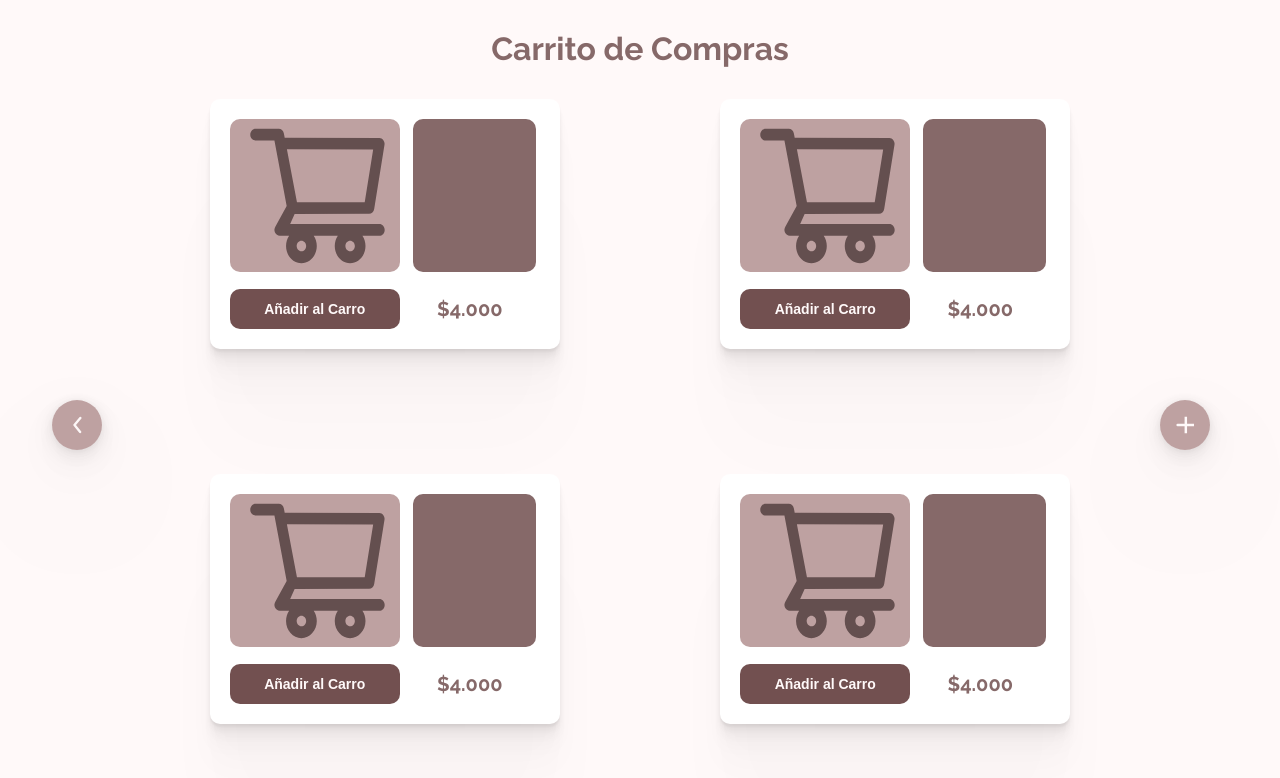
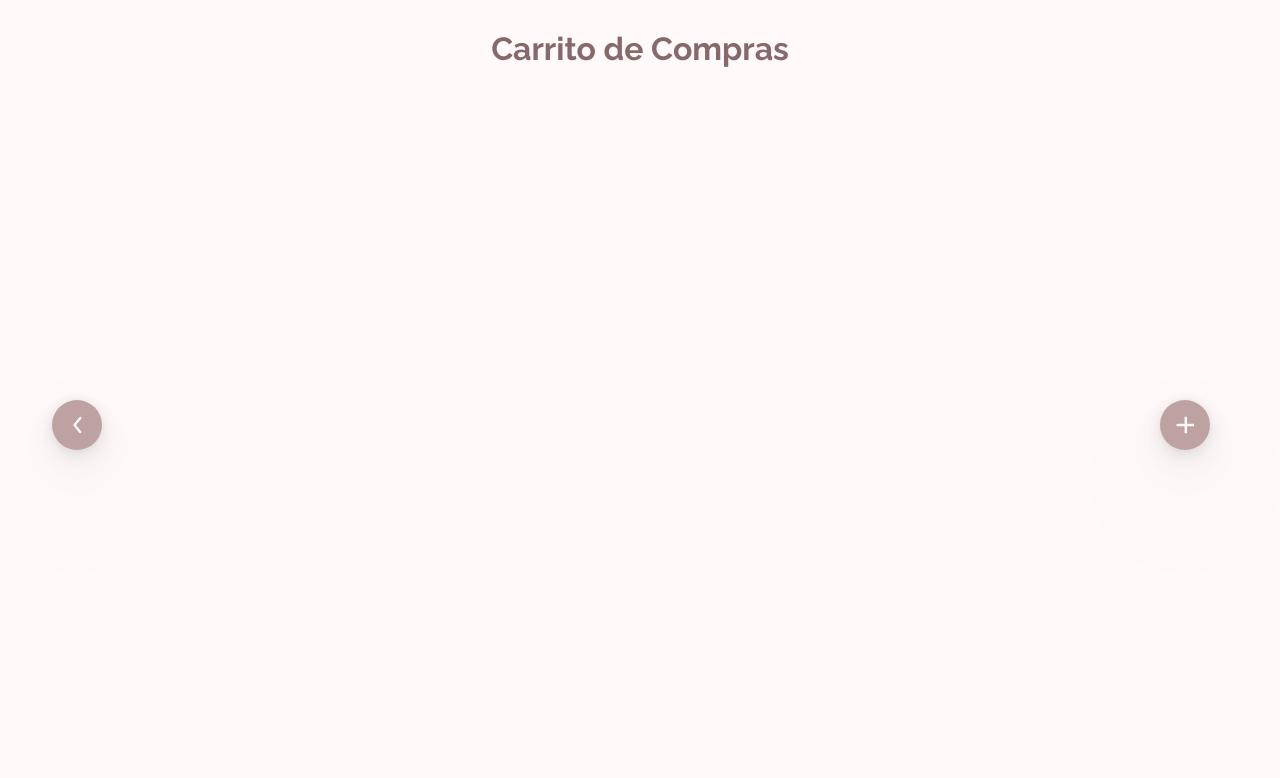
Before and after one commit to JuanFernando13/bakery-shop, a Next.js app: page /cart in a window 1280 px wide. Shown: the top 778 px of the page. Built offline with nearby package versions, Linux system fonts and the light colour scheme.

Commit message:
add el producto a la pag cart

```diff
--- a/app/store.js
+++ b/app/store.js
@@ -1,8 +1,10 @@
 import { configureStore } from "@reduxjs/toolkit";
 import amountReducer from "../features/cart/amountReducer";
+import productReducer from "../features/cart/productReducer";
 
 export const store = configureStore({
   reducer: {
-    amount: amountReducer
+    amount: amountReducer,
+    product: productReducer
   }
 })
--- a/components/ProductCard/AddBtn.js
+++ b/components/ProductCard/AddBtn.js
@@ -1,12 +1,14 @@
 import style from './ProductCard.module.css'
 import { useDispatch } from 'react-redux'
 import { incrementTotalAmount } from '../../features/cart/amountReducer'
+import { addProduct } from '../../features/cart/productReducer'
 
-export default function AddBtn({ add }) {
+export default function AddBtn({ add, product }) {
   const dispatch = useDispatch()
   const addCart = () => {
     add()
     dispatch(incrementTotalAmount())
+    dispatch(addProduct(product))
   }
   return (
     <button className={style.addBtn} onClick={addCart}>
--- a/components/ProductCard/index.js
+++ b/components/ProductCard/index.js
@@ -9,7 +9,7 @@ export default function ProductCard({ description, name, id }) {
   const [product, setProduct] = useState({
     name: '',
     imgUrl: '',
-    amount: 0,
+    amount: 1,
     description,
     id
   })
@@ -33,7 +33,7 @@ export default function ProductCard({ description, name, id }) {
         </div>
       </div>
       <div className={style.options}>
-        {!added ? <AddBtn add={add} /> : <ManageAmount unadd={unadd} />}
+        {!added ? <AddBtn add={add} product={product}/> : <ManageAmount unadd={unadd} />}
         <h4 className={style.price}>$4.000</h4>
       </div>
     </div>
--- a/features/cart/amountReducer.js
+++ b/features/cart/amountReducer.js
@@ -1,7 +1,8 @@
 import { createSlice } from '@reduxjs/toolkit'
 
 const initialState = {
-  totalAmount: 0
+  totalAmount: 0,
+  product: {}
 }
 
 export const amountSlice = createSlice({
@@ -17,6 +18,7 @@ export const amountSlice = createSlice({
   }
 })
 
-export const { incrementTotalAmount, decrementTotalAmount } = amountSlice.actions
+export const { incrementTotalAmount, decrementTotalAmount } =
+  amountSlice.actions
 
 export default amountSlice.reducer
--- /dev/null
+++ b/features/cart/productReducer.js
@@ -0,0 +1,17 @@
+import { createSlice } from '@reduxjs/toolkit'
+
+const initialState = []
+
+export const productSlice = createSlice({
+  name: 'product',
+  initialState,
+  reducers: {
+    addProduct: (state, action) => {
+      return [...state, action.payload]
+    }
+  }
+})
+
+export const { addProduct } = productSlice.actions
+
+export default productSlice.reducer
--- a/pages/cart.js
+++ b/pages/cart.js
@@ -4,8 +4,10 @@ import Button from '../components/utils/Button'
 import Plus from '../components/icons/Plus'
 import Back from '../components/icons/Back'
 import Link from 'next/link'
+import { useSelector } from 'react-redux'
 
 export default function Cart() {
+  const products = useSelector(state => state.product)
   return (
     <>
       <h2
@@ -20,10 +22,9 @@ export default function Cart() {
         Carrito de Compras
       </h2>
       <RenderCards>
-        <ProductCard />
-        <ProductCard />
-        <ProductCard />
-        <ProductCard />
+        {products.map(({ id, description }) => (
+          <ProductCard key={id} description={description} id={id} />
+        ))}
         <Button>
           <Plus />
         </Button>
--- a/pages/index.js
+++ b/pages/index.js
@@ -11,8 +11,8 @@ export default function Home({ products }) {
     <>
       <NavBar />
       <RenderCards>
-        {products.map(({ id, description }) => (
-          <ProductCard key={id} description={description} id={id} />
+        {products.map(({ _id, description }) => (
+          <ProductCard key={_id} description={description} id={_id} />
         ))}
         <Button >
           <Plus/>
```
